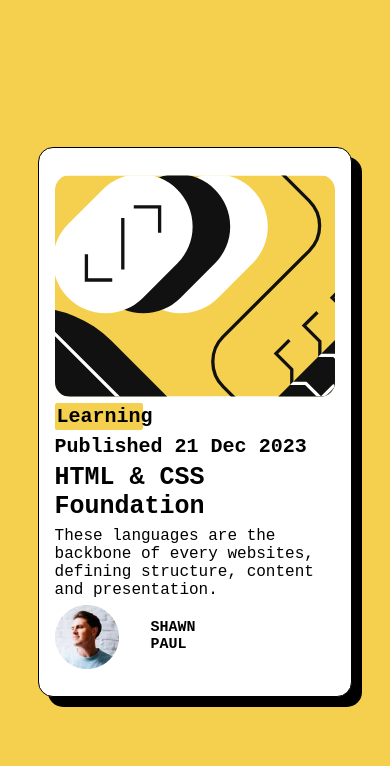
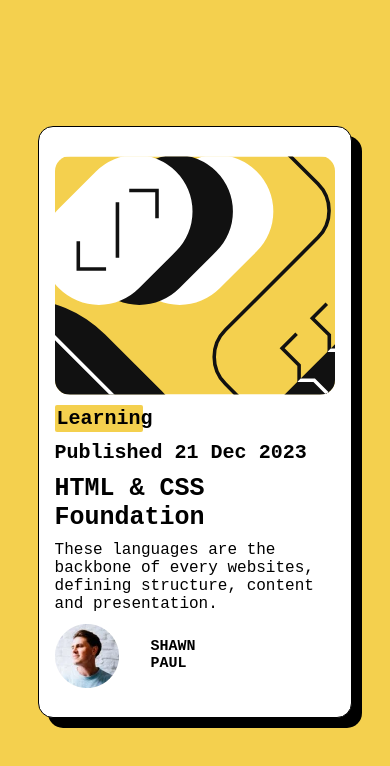
Before and after one commit to Kachi003/Day-1-100DaysOfCode, a plain HTML site: page index.html in a window 390 px wide. Drawn offline with Linux system fonts and the light colour scheme; a script that the page names is missing.

Commit message:
Adjusting height for mobile view

```diff
--- a/styles.css
+++ b/styles.css
@@ -77,4 +77,6 @@ body {width:100vw;
 
 }
 
-@media screen and (max-width: 411px) {.subcontainer {width:80%;}}
+@media screen and (max-width: 411px) {.subcontainer {width:80%;
+                                                     height:70%;}
+                                          }
```
